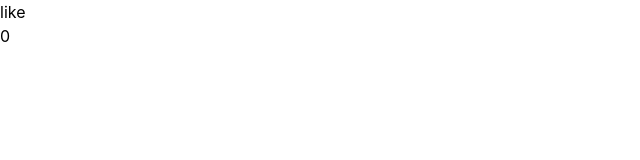
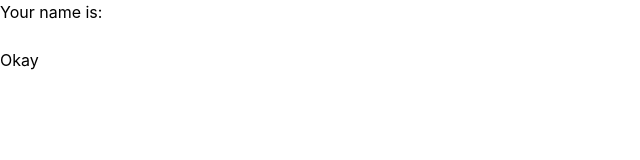
Before and after one commit to Pranima9/Stochastic, a React (Vite) app in the folder learnR/vite-project/: page / in a window 1280 px wide. Shown: the top 160 px of the page, without its empty margins (0-640 px from the left). Built offline with nearby package versions, Linux system fonts and the light colour scheme.

Commit message:
arrow func, onchange

```diff
--- a/learnR/vite-project/src/App.jsx
+++ b/learnR/vite-project/src/App.jsx
@@ -94,17 +94,45 @@
 
 
 
+// import { useState } from "react";
+
+// function App(){
+
+//   const [name, setName] = useState("Enter your name")
+
+// // const [likes, setLikes]= useState(0); {/* useState paxi () ma "number" matra hunuparxa vanera compulasory xaina. Could be boolean, string,  arrays anything */}
+
+//   return(
+//     <>
+//       {/* <button onClick={()=> setLikes(likes + 1) }> Like </button>
+//       <button onClick={()=> setLikes(likes - 1) }> Unlike </button>
+//       <p>{likes}</p> */}
+
+//       <input type="text" name="" id="" />
+//       <button onClick={()=> setName(name)}> Okay </button>
+
+//     </>
+//   )
+
+// } export default App;
+
+
+// []][[][][[[[[[  NAME DISPLAY ]]]]]]]
+
 import { useState } from "react";
 
-function Likes(){
+function App(){
 
-const [likes, setLikes]= useState(0);
+  const [name, setName] = useState("")
 
   return(
     <>
-      <button onClick={()=> setLikes(likes+1) }> like </button>
-      <p>{likes}</p>
+
+      <p>Your name is: {name}</p>
+      <input onChange={()=> setName({name})} />
+      <br />
+      <button onClick={()=> setName("Pranima")}> Okay </button>
     </>
   )
 
-} export default Likes;
+} export default App;
```
